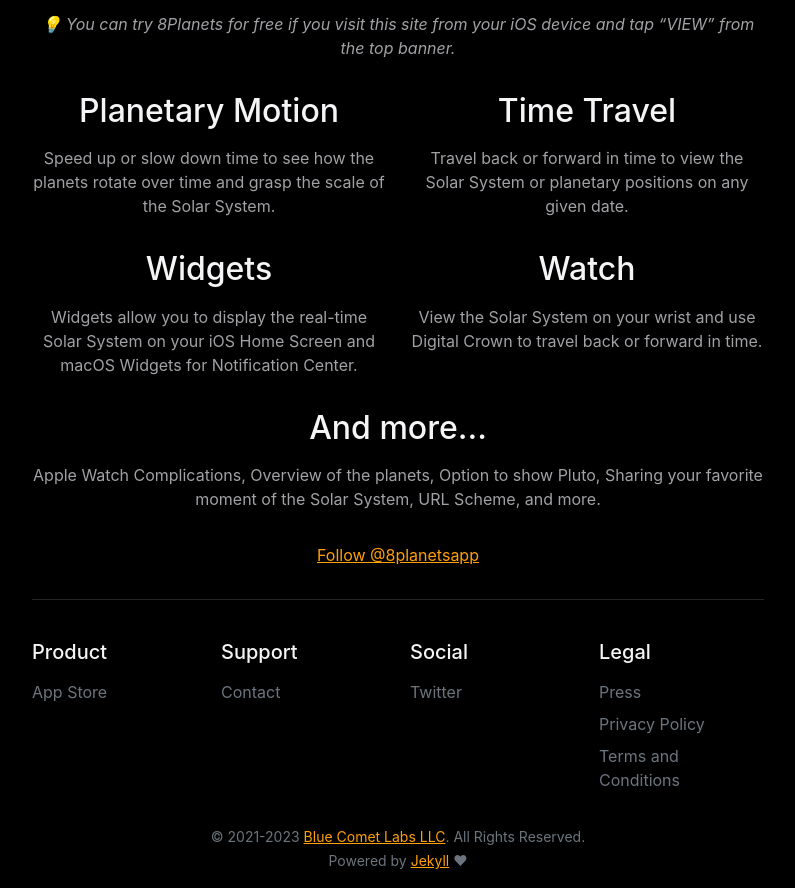
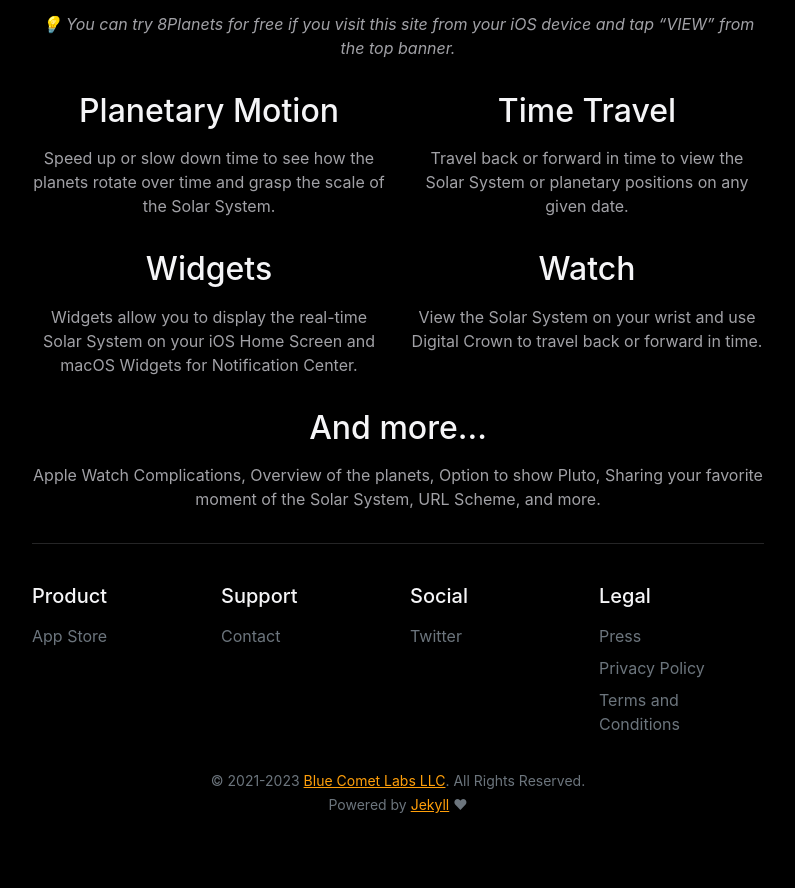
Before and after one commit to bluecometlabs/8planets.app, a Jekyll site: the page built from pages/index.md, in a window 1280 px wide, cut to the strip 936-1824 px from the top of the page. Shown: the whole strip, without its empty margins (242-1037 px from the left). Built offline with Jekyll 4.4.1, drawn with Linux system fonts in a browser that asks for light colours; comment, search, counter and statistics services are not loaded; after the commit the page ends 1768 px from its top, so only the background shows below that.

Commit message:
Update twitter account

```diff
--- a/_config.yml
+++ b/_config.yml
@@ -7,7 +7,7 @@
 links:
   app_store: https://apps.apple.com/app/id1554639445
   app_store_review: https://apps.apple.com/app/id1554639445/?action=write-review
-  twitter: https://twitter.com/8planetsapp
+  twitter: https://twitter.com/BlueCometLabs
   company: https://bluecometlabs.com
   jekyll: https://jekyllrb.com
 
@@ -16,7 +16,7 @@
 strict_front_matter: true
 
 twitter:
-  username: 8planetsapp
+  username: BlueCometLabs
   card: summary_large_image
 
 plugins:
--- a/pages/index.md
+++ b/pages/index.md
@@ -49,7 +49,4 @@
             <p>Apple Watch Complications, Overview of the planets, Option to show Pluto, Sharing your favorite moment of the Solar System, URL Scheme, and more.</p>
         </div>
     </div>
-    <p>
-        <a href="https://twitter.com/8planetsapp?ref_src=twsrc%5Etfw" class="twitter-follow-button" data-size="large" data-show-count="false">Follow @8planetsapp</a><script async src="https://platform.twitter.com/widgets.js" charset="utf-8"></script>
-    </p>
 </div>
```
Also changed, not shown: pages/contact.md (+1 -1 lines).
